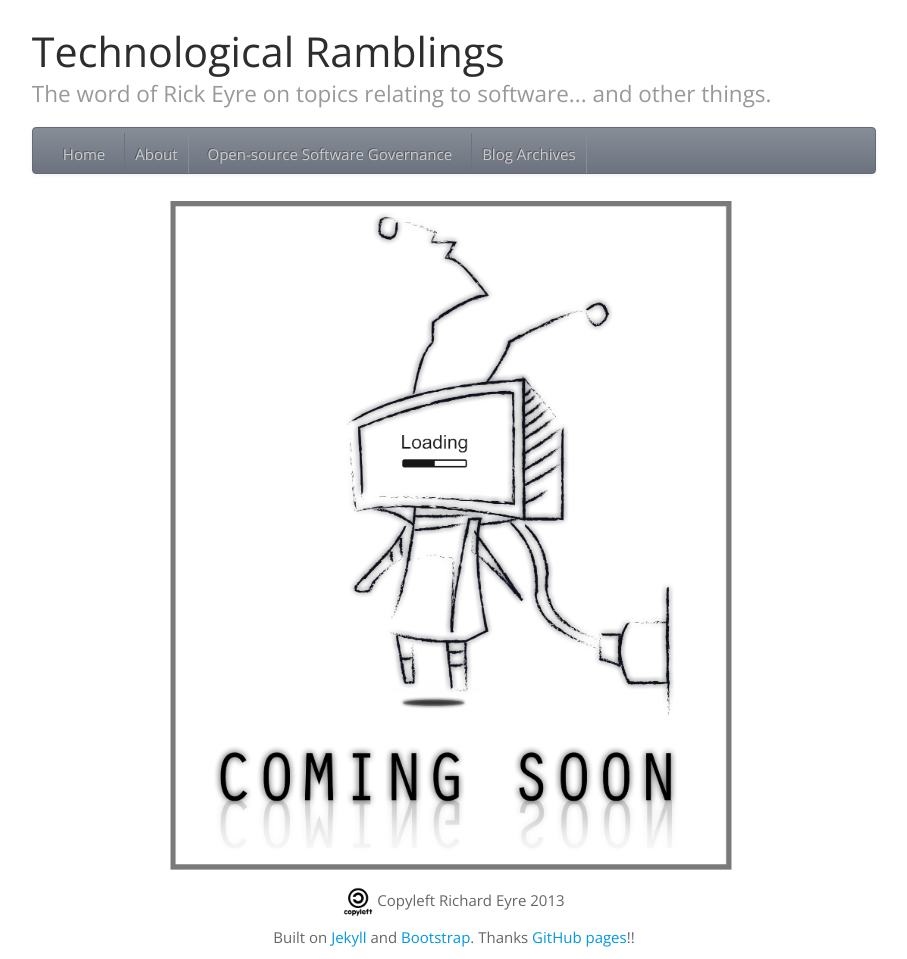
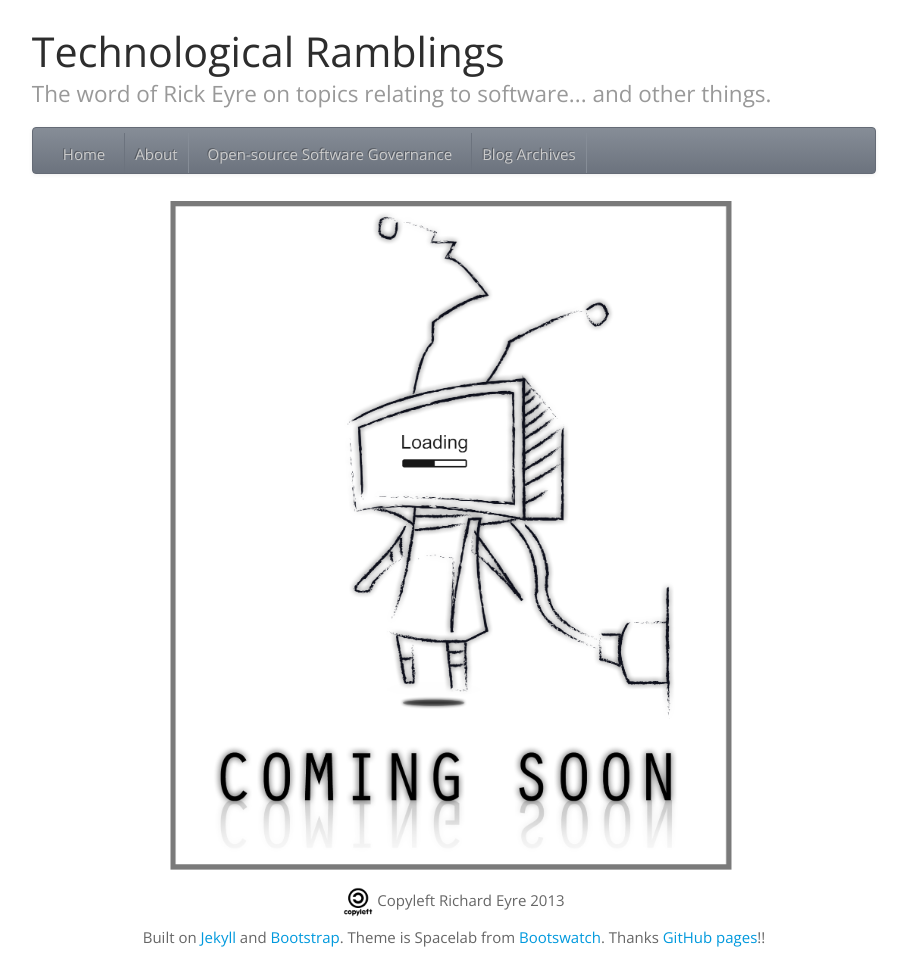
Before and after one commit to RickEyre/rickeyre.github.io, a Jekyll site: the page built from archive/index.html, in a window 1280 px wide. Shown: the whole page, without its empty margins (186-1093 px from the left). Built offline with Jekyll 4.4.1, drawn with Linux system fonts in a browser that asks for light colours; Markdown is read by kramdown in place of the engine named in the settings.

Commit message:
Credit bootswatch in footer.

```diff
--- a/_includes/footer.html
+++ b/_includes/footer.html
@@ -6,6 +6,7 @@
   <p>
     Built on <a href="http://jekyllrb.com/">Jekyll</a> and
     <a href="http://twitter.github.io/bootstrap/index.html">Bootstrap</a>.
+    Theme is Spacelab from <a href="http://bootswatch.com/">Bootswatch</a>.
     Thanks <a href="http://pages.github.com/">GitHub pages</a>!!
   </p>
 </footer>
```
